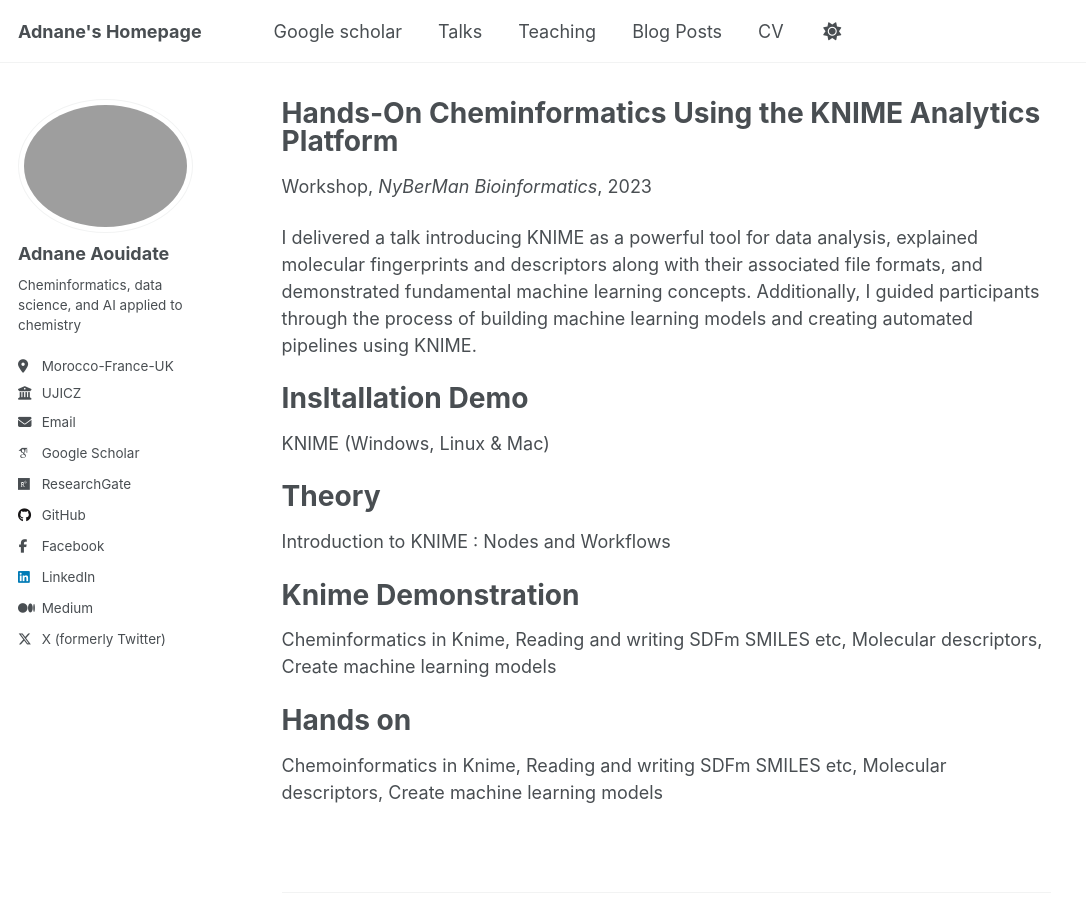
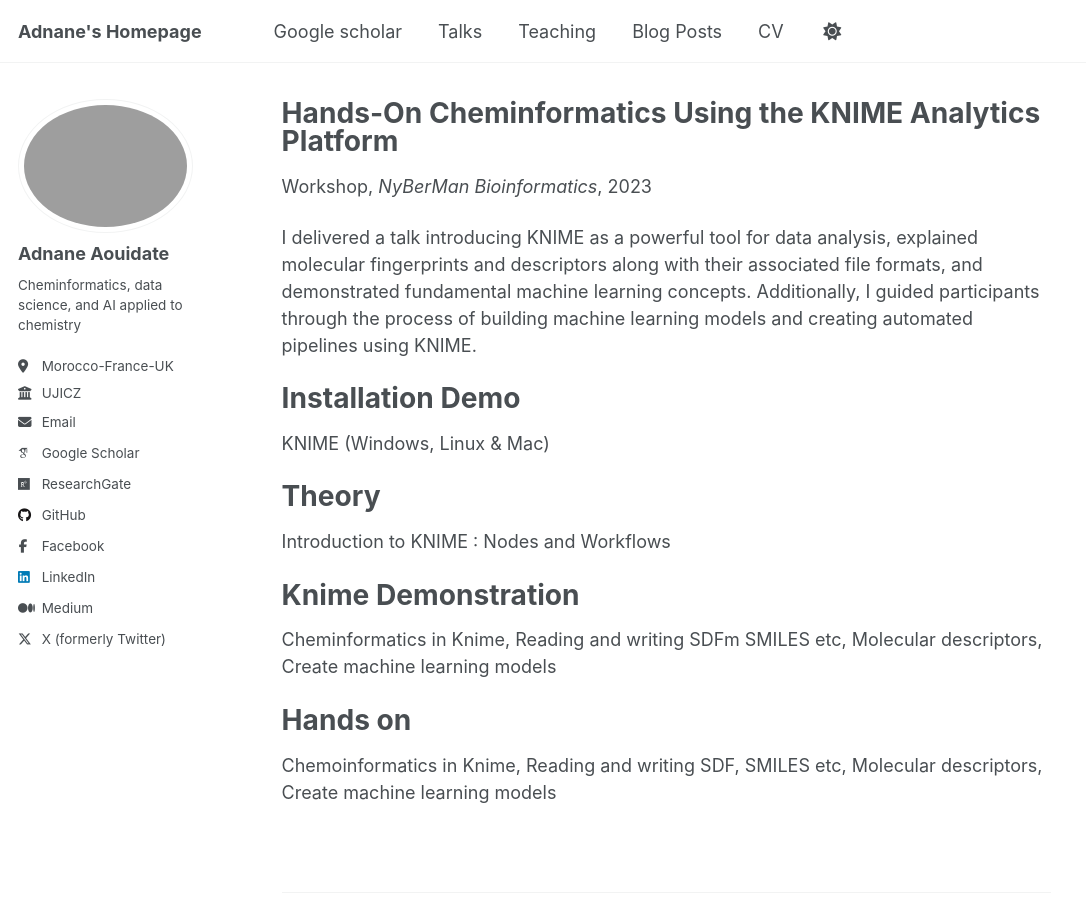
Before and after one commit to Aouidate/aouidate.github.io, a Jekyll site: the page built from _teaching/2023-knime-1.md, in a window 1280 px wide and 900 px high. Shown: the whole window, without its empty margins (0-1086 px from the left). Built offline with Jekyll 4.4.1, drawn with Linux system fonts in a browser that asks for light colours; some web fonts are replaced; a script that is not in the unit is left out.

```diff
--- a/_teaching/2023-knime-1.md
+++ b/_teaching/2023-knime-1.md
@@ -10,7 +10,7 @@ location: "Online classe"
 
 I delivered a talk introducing KNIME as a powerful tool for data analysis, explained molecular fingerprints and descriptors along with their associated file formats, and demonstrated fundamental machine learning concepts. Additionally, I guided participants through the process of building machine learning models and creating automated pipelines using KNIME.
 
-Insltallation Demo
+Installation Demo
 ======
 KNIME (Windows, Linux & Mac)
 
@@ -24,4 +24,4 @@ Cheminformatics in Knime, Reading and writing SDFm SMILES etc, Molecular descrip
 
 Hands on
 ======
-Chemoinformatics in Knime, Reading and writing SDFm SMILES etc, Molecular descriptors, Create machine learning models
+Chemoinformatics in Knime, Reading and writing SDF, SMILES etc, Molecular descriptors, Create machine learning models
```
Also changed, not shown: _pages/about.md (+1 -1 lines).
